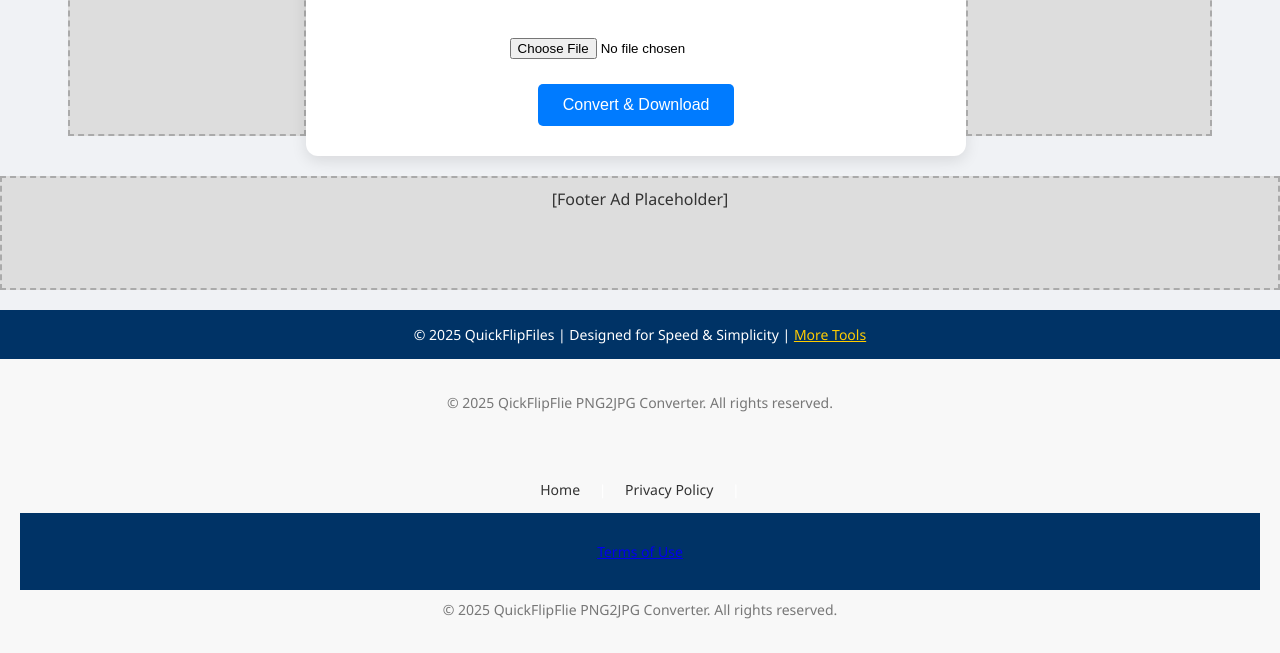
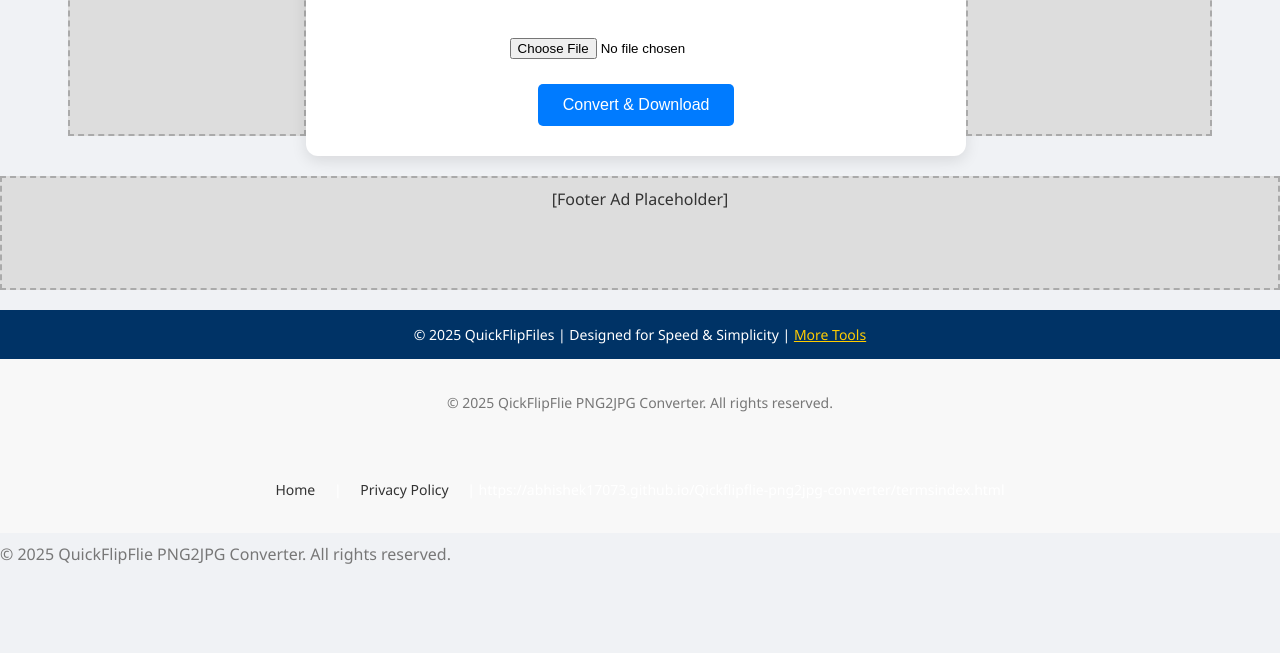
Before and after one commit to abhishek17073/Qickflipflie-png2jpg-converter, a plain HTML site: page index.html in a window 1280 px wide. Shown: the part 262-915 px from the top of the page. After the commit the page ends 843 px from the top, so only its background shows below. Drawn offline with Linux system fonts and the light colour scheme.

Commit message:
added turm of use

```diff
--- a/index.html
+++ b/index.html
@@ -152,10 +152,10 @@
     |
     <a href="https://abhishek17073.github.io/Qickflipflie-png2jpg-converter/privacyindex.html" style="margin: 0 15px; text-decoration: none; color: #333;">Privacy Policy</a>
     |
-<footer>
-  <p>
-    <a href="terms.html">Terms of Use</a>
-  </p>
+https://abhishek17073.github.io/Qickflipflie-png2jpg-converter/termsindex.html
+
+
+
 </footer>
 
   <p style="margin-top: 10px; color: #777;">&copy; 2025 QuickFlipFlie PNG2JPG Converter. All rights reserved.</p>
```
